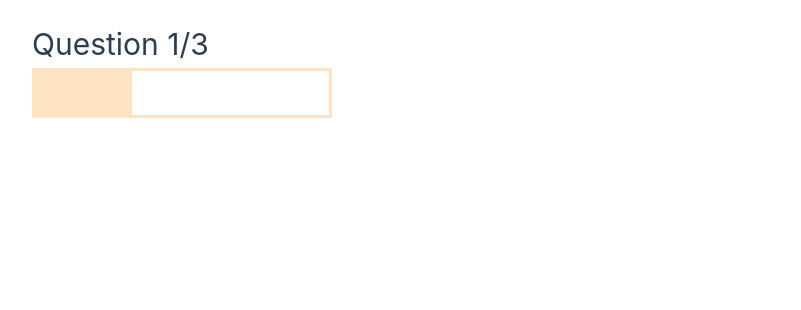
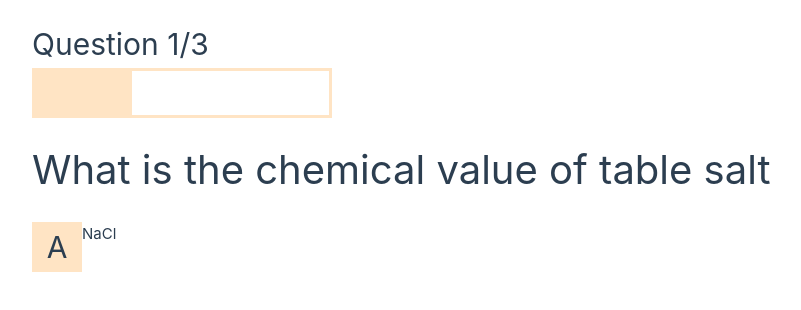
Before and after one commit to jon1267/QuizApp, a Vue app: page /quiz/1 in a window 1280 px wide. Shown: the top 310 px of the page, without its empty margins (108-909 px from the left). Built offline with nearby package versions, Linux system fonts and the light colour scheme.

Commit message:
quiz module correct

```diff
--- a/src/views/QuizView.vue
+++ b/src/views/QuizView.vue
@@ -3,11 +3,24 @@
     <header>
       <h4>Question 1/3</h4>
         <div class="bar">
-          <div class="completion">
-
+          <div class="completion"></div>
+        </div>
+    </header>
+    <div>
+      <div class="question-container">
+        <h1 class="question">
+          What is the chemical value of table salt
+        </h1>
+      </div>
+      <div class="options-container">
+        <div class="option">
+          <p class="option-label">A</p>
+          <div class="option-value">
+            <p>NaCl</p>
           </div>
         </div>
-    </header>
+      </div>
+    </div>
   </div>
 </template>
 
@@ -28,4 +41,28 @@
     width: 33%;
     background-color: bisque;
   }
+  .question-container {
+    margin-top: 20px;
+  }
+  .question {
+    font-size: 40px;
+    margin-bottom: 20px;
+  }
+  .option {
+    display: flex;
+    margin-bottom: 20px;
+    cursor: pointer;
+  }
+  .option-label {
+    background-color: bisque;
+    width: 50px;
+    height: 50px;
+    font-size: 30px;
+    display: flex;
+    align-items: center;
+    justify-content: center;
+  }
+  .option-value {
+    border-color: rgb(244, 239, 239);
+  }
 </style>
```
